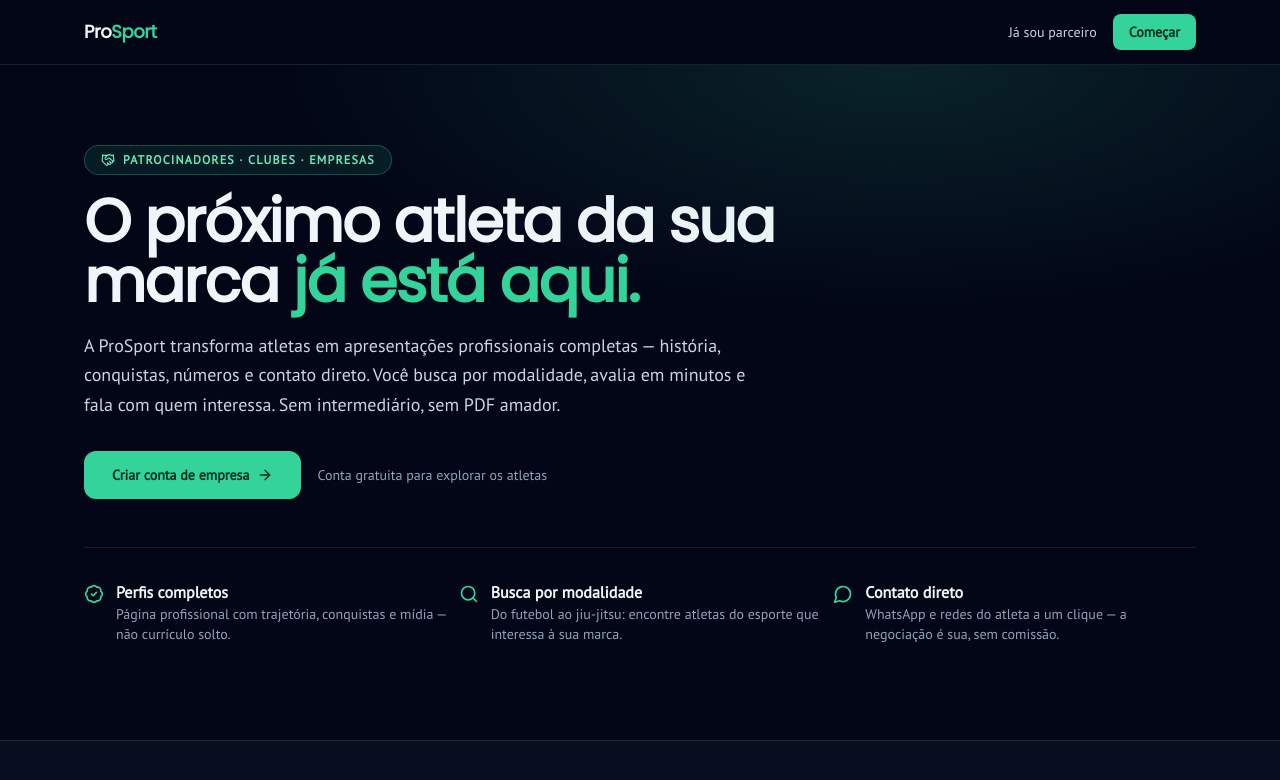
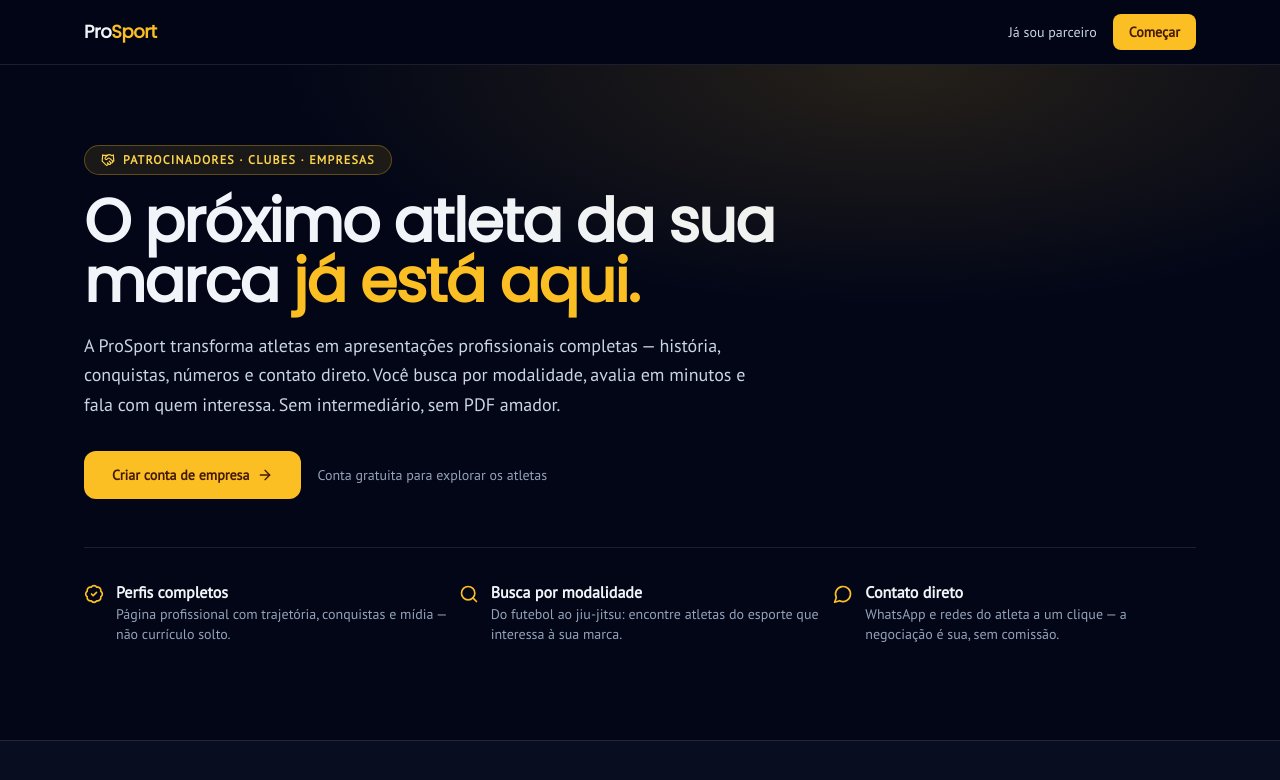
Before and after one commit to irisinteligent/ProSport, a Next.js app: page /parceiros in a window 1280 px wide. Shown: the top 780 px of the page. Built offline with nearby package versions, Linux system fonts and the light colour scheme.

Commit message:
fix: /parceiros na cor da marca — verde substituido por amarelo-ouro (amber)

```diff
--- a/src/app/parceiros/page.tsx
+++ b/src/app/parceiros/page.tsx
@@ -32,7 +32,7 @@ function Cta({ label = "Criar conta de empresa", className = "" }: { label?: str
   return (
     <Link
       href={CTA_HREF}
-      className={`inline-flex items-center justify-center gap-2 rounded-xl bg-emerald-400 px-7 py-3.5 text-sm font-bold text-emerald-950 transition hover:bg-emerald-300 ${className}`}
+      className={`inline-flex items-center justify-center gap-2 rounded-xl bg-amber-400 px-7 py-3.5 text-sm font-bold text-amber-950 transition hover:bg-amber-300 ${className}`}
     >
       {label}
       <ArrowRight className="h-4 w-4" />
@@ -47,7 +47,7 @@ export default function ParceirosPage() {
       <header className="sticky top-0 z-20 border-b border-white/10 bg-slate-950/80 backdrop-blur">
         <div className="mx-auto flex h-16 max-w-6xl items-center justify-between px-5">
           <Link href="/" className="font-headline text-lg font-bold tracking-tight">
-            Pro<span className="text-emerald-400">Sport</span>
+            Pro<span className="text-amber-400">Sport</span>
           </Link>
           <div className="flex items-center gap-4">
             <Link href="/company/login" className="hidden text-sm font-medium text-slate-300 hover:text-white sm:block">
@@ -55,7 +55,7 @@ export default function ParceirosPage() {
             </Link>
             <Link
               href={CTA_HREF}
-              className="rounded-lg bg-emerald-400 px-4 py-2 text-sm font-bold text-emerald-950 transition hover:bg-emerald-300"
+              className="rounded-lg bg-amber-400 px-4 py-2 text-sm font-bold text-amber-950 transition hover:bg-amber-300"
             >
               Começar
             </Link>
@@ -68,16 +68,16 @@ export default function ParceirosPage() {
         <section className="relative overflow-hidden">
           <div
             aria-hidden
-            className="pointer-events-none absolute inset-0 bg-[radial-gradient(80%_60%_at_70%_0%,rgba(52,211,153,.14),transparent_60%)]"
+            className="pointer-events-none absolute inset-0 bg-[radial-gradient(80%_60%_at_70%_0%,rgba(251,191,36,.14),transparent_60%)]"
           />
           <div className="mx-auto max-w-6xl px-5 pb-16 pt-14 md:pb-24 md:pt-20">
-            <p className="mb-4 inline-flex items-center gap-2 rounded-full border border-emerald-400/30 bg-emerald-400/10 px-4 py-1.5 text-xs font-bold uppercase tracking-widest text-emerald-300">
+            <p className="mb-4 inline-flex items-center gap-2 rounded-full border border-amber-400/30 bg-amber-400/10 px-4 py-1.5 text-xs font-bold uppercase tracking-widest text-amber-300">
               <Handshake className="h-3.5 w-3.5" />
               Patrocinadores · Clubes · Empresas
             </p>
             <h1 className="max-w-3xl font-headline text-4xl font-extrabold leading-[1.05] tracking-tight md:text-6xl">
               O próximo atleta da sua marca
-              <span className="text-emerald-400"> já está aqui.</span>
+              <span className="text-amber-400"> já está aqui.</span>
             </h1>
             <p className="mt-5 max-w-2xl text-lg leading-relaxed text-slate-300">
               A ProSport transforma atletas em apresentações profissionais completas — história,
@@ -96,7 +96,7 @@ export default function ParceirosPage() {
                 { ic: MessageCircle, t: "Contato direto", d: "WhatsApp e redes do atleta a um clique — a negociação é sua, sem comissão." },
               ].map((f) => (
                 <div key={f.t} className="flex items-start gap-3">
-                  <f.ic className="mt-1 h-5 w-5 flex-shrink-0 text-emerald-400" />
+                  <f.ic className="mt-1 h-5 w-5 flex-shrink-0 text-amber-400" />
                   <div>
                     <p className="font-semibold">{f.t}</p>
                     <p className="text-sm text-slate-400">{f.d}</p>
@@ -122,7 +122,7 @@ export default function ParceirosPage() {
                 </p>
               </div>
               <div>
-                <h2 className="font-headline text-2xl font-bold text-emerald-400 md:text-3xl">
+                <h2 className="font-headline text-2xl font-bold text-amber-400 md:text-3xl">
                   Na ProSport, cada atleta chega pronto para ser avaliado
                 </h2>
                 <p className="mt-4 leading-relaxed text-slate-300">
@@ -138,7 +138,7 @@ export default function ParceirosPage() {
         {/* POR QUE SER PARCEIRO — valorizando a vinda deles */}
         <section className="mx-auto max-w-6xl px-5 py-16 md:py-20">
           <div className="mb-10 max-w-2xl">
-            <p className="text-xs font-bold uppercase tracking-widest text-emerald-400">Parceria fundadora</p>
+            <p className="text-xs font-bold uppercase tracking-widest text-amber-400">Parceria fundadora</p>
             <h2 className="mt-2 font-headline text-3xl font-bold md:text-4xl">
               Quem chega agora, chega na frente
             </h2>
@@ -156,8 +156,8 @@ export default function ParceirosPage() {
               { ic: LineChart, t: "Decisão baseada em informação", d: "Trajetória, regularidade em competições e presença digital — os dados que sustentam o investimento." },
               { ic: ShieldCheck, t: "Sem comissão sobre o patrocínio", d: "A ProSport conecta. O acordo, os valores e a relação com o atleta são inteiramente seus." },
             ].map((c) => (
-              <div key={c.t} className="rounded-2xl border border-white/10 bg-slate-900/60 p-6 transition hover:border-emerald-400/40">
-                <c.ic className="h-6 w-6 text-emerald-400" />
+              <div key={c.t} className="rounded-2xl border border-white/10 bg-slate-900/60 p-6 transition hover:border-amber-400/40">
+                <c.ic className="h-6 w-6 text-amber-400" />
                 <h3 className="mt-4 font-headline text-lg font-bold">{c.t}</h3>
                 <p className="mt-2 text-sm leading-relaxed text-slate-400">{c.d}</p>
               </div>
@@ -176,7 +176,7 @@ export default function ParceirosPage() {
                 { n: "03", t: "Fale direto com o atleta", d: "Abra a página, avalie e chame no WhatsApp ou nas redes. A parceria nasce sem atravessador." },
               ].map((s) => (
                 <div key={s.n} className="relative rounded-2xl border border-white/10 p-6">
-                  <span className="font-headline text-4xl font-extrabold text-emerald-400/30">{s.n}</span>
+                  <span className="font-headline text-4xl font-extrabold text-amber-400/30">{s.n}</span>
                   <h3 className="mt-3 font-headline text-lg font-bold">{s.t}</h3>
                   <p className="mt-2 text-sm leading-relaxed text-slate-400">{s.d}</p>
                 </div>
@@ -187,8 +187,8 @@ export default function ParceirosPage() {
 
         {/* CTA FINAL */}
         <section className="mx-auto max-w-6xl px-5 py-16 md:py-24">
-          <div className="overflow-hidden rounded-3xl border border-emerald-400/30 bg-[radial-gradient(120%_140%_at_20%_0%,rgba(52,211,153,.18),rgba(2,6,23,0)_60%)] p-8 text-center md:p-14">
-            <Handshake className="mx-auto h-10 w-10 text-emerald-400" />
+          <div className="overflow-hidden rounded-3xl border border-amber-400/30 bg-[radial-gradient(120%_140%_at_20%_0%,rgba(251,191,36,.18),rgba(2,6,23,0)_60%)] p-8 text-center md:p-14">
+            <Handshake className="mx-auto h-10 w-10 text-amber-400" />
             <h2 className="mx-auto mt-4 max-w-2xl font-headline text-3xl font-extrabold md:text-5xl">
               Sua marca no peito de quem ainda vai subir no pódio
             </h2>
@@ -201,7 +201,7 @@ export default function ParceirosPage() {
             </div>
             <p className="mt-4 text-sm text-slate-400">
               Prefere falar com a gente antes?{" "}
-              <a href="mailto:contato@prosport.ia.br" className="text-emerald-400 underline underline-offset-4">
+              <a href="mailto:contato@prosport.ia.br" className="text-amber-400 underline underline-offset-4">
                 contato@prosport.ia.br
               </a>
             </p>
```
